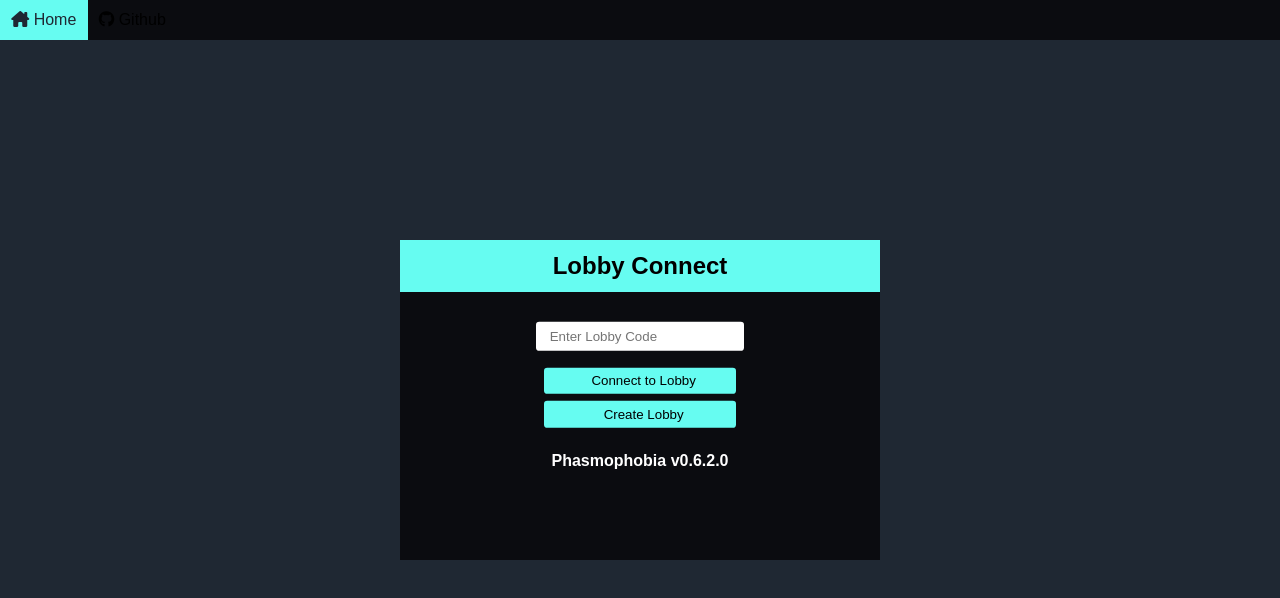
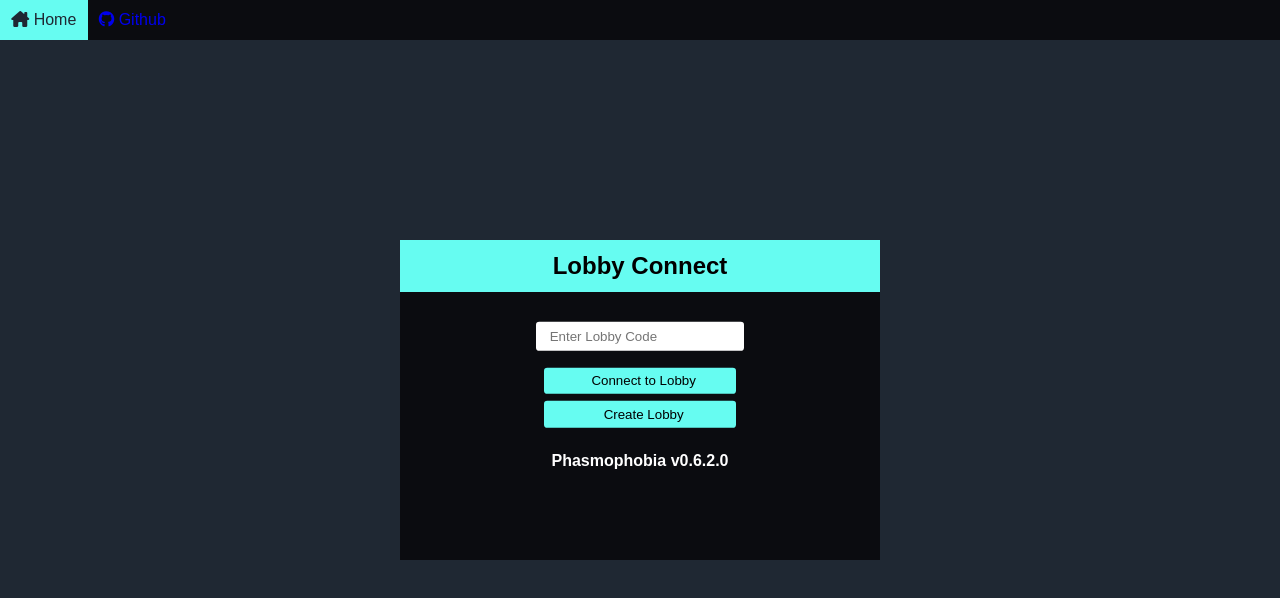
Before and after one commit to AgentWhisky/phasmoWebTool, a website: page public/index.html in a window 1280 px wide. Drawn offline with nearby package versions, Linux system fonts and the light colour scheme; no server answers.

Commit message:
Fixed Links

```diff
--- a/public/whisky_dark.css
+++ b/public/whisky_dark.css
@@ -32,7 +32,6 @@
     overflow: auto;
 }
 .navbar a:link {
-    color: var(--text-color-d);
     float: left;
     padding: 0.7em;
     text-decoration: none;
```
